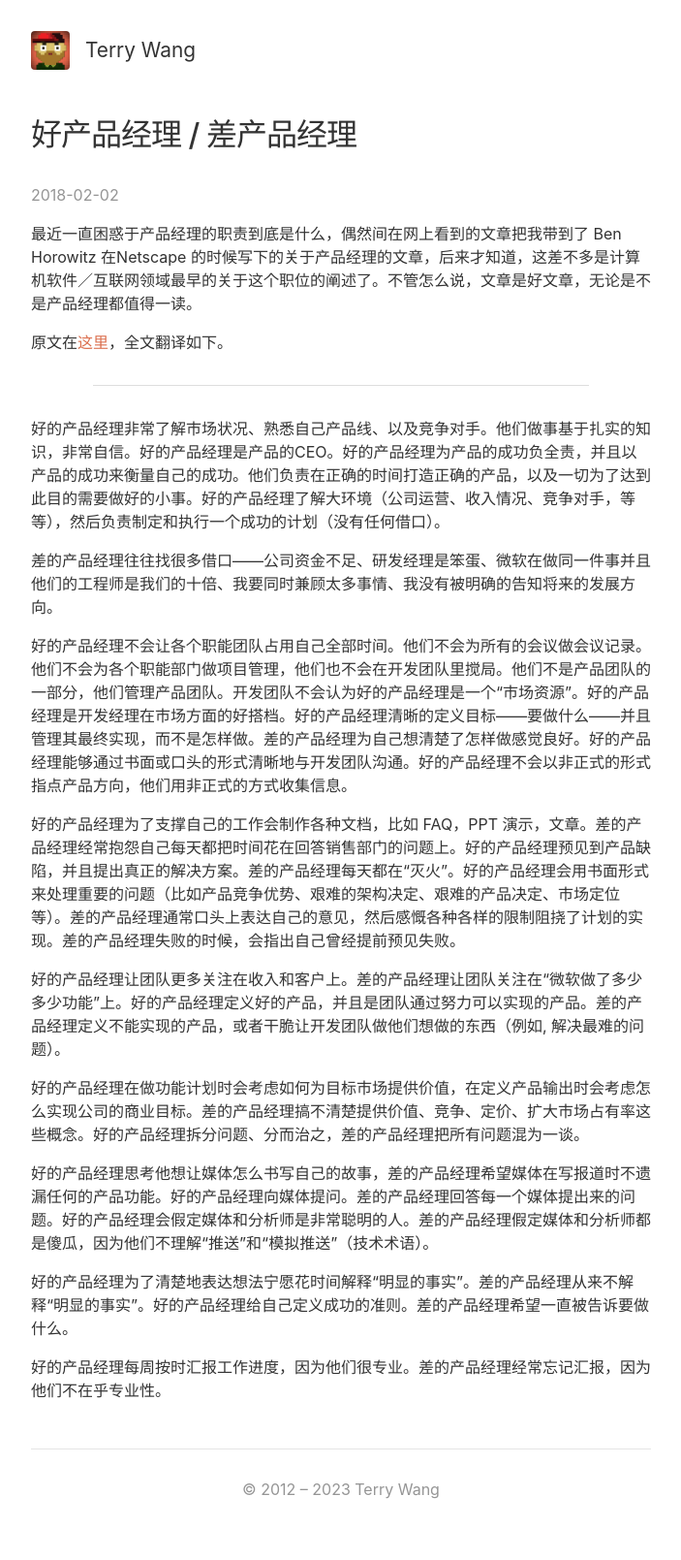
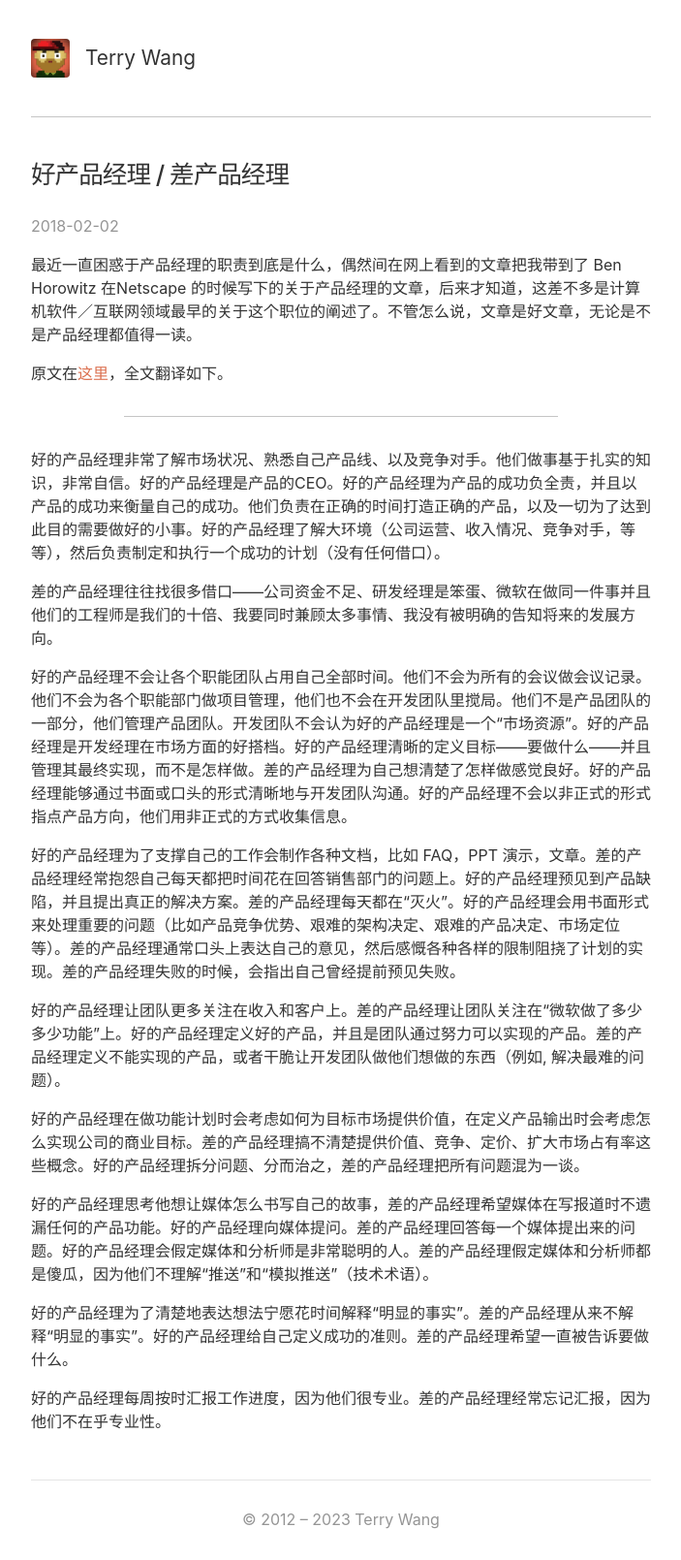
Before and after one commit to lvterry/lvterry.github.io, a Jekyll site: the page built from _posts/2018-02-02-good-pm-bad-pm.md, in a window 1280 px wide. Shown: the whole page at 97% size, without its empty margins (288-991 px from the left). Built offline with Jekyll 4.4.1, drawn with Linux system fonts in a browser that asks for light colours.

Commit message:
update styles

```diff
--- a/_includes/header.html
+++ b/_includes/header.html
@@ -1,6 +1,8 @@
 <header>
-  <a href="/" title="home" style="display: flex; align-items: center; padding-bottom: 16px;">
-    <img src="/assets/8bit.png" class="avatar" width="40" height="40">
-    <span style="color: #333; font-size: 1.3rem; margin-left: 16px;">Terry Wang</span>
-  </a>
+  <div class="container">
+    <a href="/" title="home">
+      <img src="/assets/8bit.png" class="avatar">
+      <span style="color: #333; font-size: 1.3rem; margin-left: 16px;">Terry Wang</span>
+    </a>
+  </div>
 </header>
--- a/assets/css/styles.css
+++ b/assets/css/styles.css
@@ -3,9 +3,7 @@
   --text-weak-color: #959595;
   --link-color: #db6e4d;
   --link-visited-color: #d28ee9;
-
-  --body-background-color: #f5f5f5;
-
+  --border-color: #c5c5c5;
 }
 
 body {
@@ -13,7 +11,7 @@ body {
   color: var(--text-color);
   background-color: white;
   scroll-behavior: smooth;
-  padding: 32px 64px;
+  padding: 0;
   margin: 0;
   box-sizing: border-box;
   -moz-box-sizing: border-box;
@@ -26,17 +24,8 @@ h1 {
   font-weight: 500;
 }
 
-h1.title {
-  font-size: 2rem;
-}
-
 h2 {
   font-size: 1.2rem;
-}
-
-header, .container {
-  width: 40rem;
-  margin: 0 auto;
 }
 
 img {
@@ -66,11 +55,36 @@ img + em {
   color: var(--text-weak-color);
 }
 
+.container {
+  width: 40rem;
+  margin: 0 auto;
+}
+
+header .container {
+  padding: 40px 0;
+  margin-bottom: 40px;
+  border-bottom: 1px solid var(--border-color);
+  /* box-shadow: 0 1px 2px rgba(0,0,0,.1); */
+}
+
+header a {
+  display: flex;
+  align-items: center;
+}
+
 .avatar {
   border-radius: 4px;
+  width: 40px;
+  height: 40px;
 }
 
-#posts {
+.home article {
+  border-bottom: 1px solid var(--border-color);
+  padding-bottom: 40px;
+  margin-bottom: 40px;
+}
+
+/* #posts {
   list-style: none;
   padding: 0;
 }
@@ -86,7 +100,7 @@ img + em {
 
 #posts > li:first-child {
   border-top: 1px solid #ddd;
-}
+} */
 
 .copyright {
   text-align: center;
@@ -115,10 +129,10 @@ img + em {
   text-align: justify;
 }
 
-.post-content hr {
+hr {
   border: none;
-  border-bottom: 1px solid #ddd;
-  margin: 2rem 4rem;
+  border-bottom: 1px solid var(--border-color);
+  margin: 2rem 6rem;
 }
 
 article ul, ol {
@@ -292,7 +306,11 @@ a.back:hover {
     padding: 24px;
   }
 
-  header, .container {
+  header .container {
+    padding-top: 16px;
+  }
+
+  .container {
     width: auto;
   }
 
```
Also changed, not shown: index.html (+12 -13 lines).
